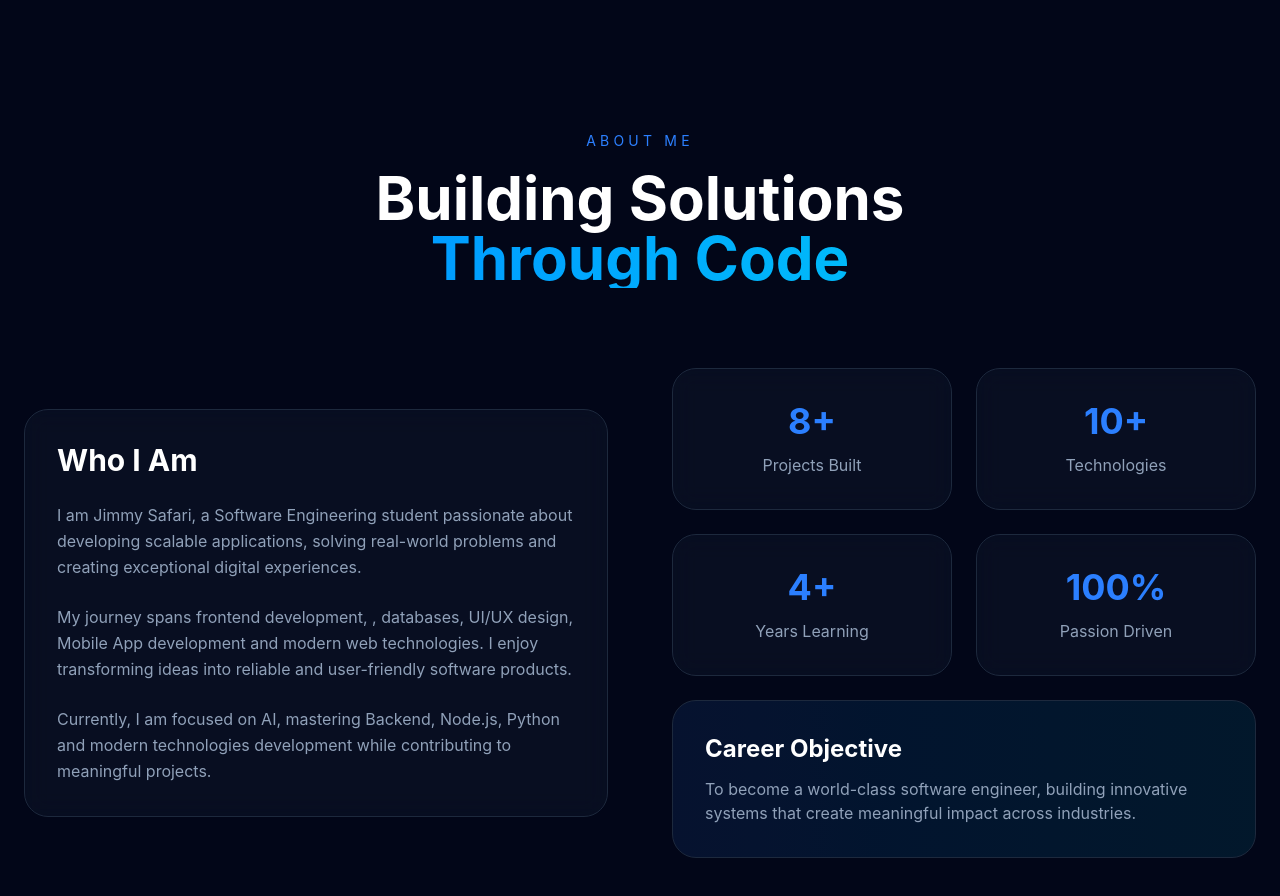
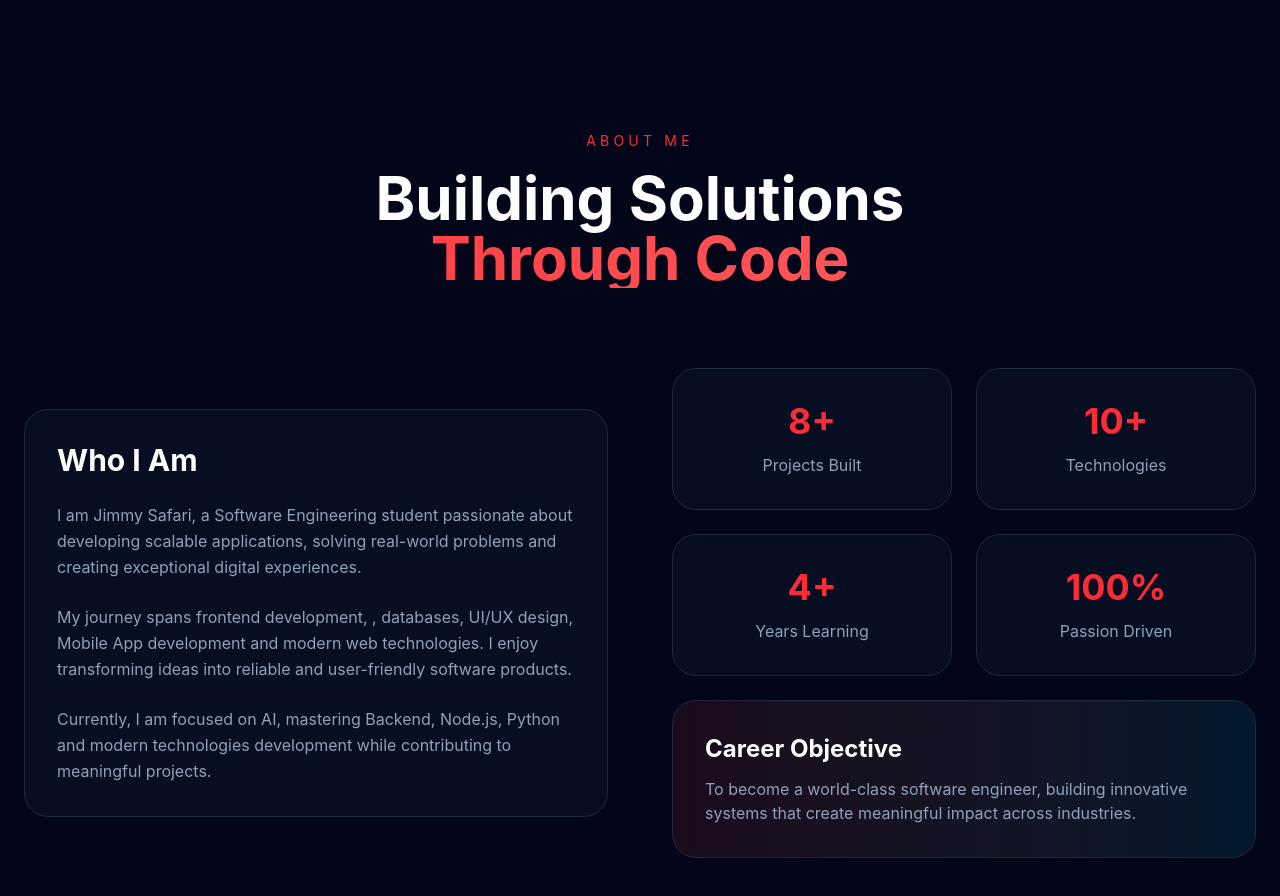
Before and after one commit to JimmySaf/Jimmysaf-Portfolio, a React (Vite) app: page / in a window 1280 px wide. Shown: the part 800-1696 px from the top of the page. Built offline with nearby package versions, Linux system fonts and the light colour scheme; no server answers.

Commit message:
Update About section content

```diff
--- a/src/components/About.tsx
+++ b/src/components/About.tsx
@@ -28,13 +28,13 @@ const About = () => {
         {/* Section Header */}
         <div className="text-center mb-20">
 
-          <span className="text-blue-500 uppercase tracking-[0.3em] text-sm">
+          <span className="text-red-500 uppercase tracking-[0.3em] text-sm">
             About Me
           </span>
 
           <h2 className="mt-4 text-4xl md:text-6xl font-bold">
             Building Solutions
-            <span className="block bg-gradient-to-r from-blue-500 to-cyan-400 bg-clip-text text-transparent">
+            <span className="block bg-gradient-to-r from-red-500 to-red-400 bg-clip-text text-transparent">
               Through Code
             </span>
           </h2>
@@ -46,7 +46,7 @@ const About = () => {
           {/* Left Side */}
           <div>
 
-            <div className="rounded-3xl border border-slate-800 bg-slate-900/50 backdrop-blur-md p-8">
+            <div className="rounded-3xl border border-slate-800 bg-slate-900/50 backdrop-red-md p-8">
 
               <h3 className="text-3xl font-bold mb-6">
                 Who I Am
@@ -95,10 +95,10 @@ const About = () => {
                     transition-all
                     duration-300
                     hover:-translate-y-2
-                    hover:border-blue-500
+                    hover:border-orange-500
                   "
                 >
-                  <h3 className="text-4xl font-bold text-blue-500">
+                  <h3 className="text-4xl font-bold text-red-500">
                     {stat.value}
                   </h3>
 
@@ -119,7 +119,7 @@ const About = () => {
                 border
                 border-slate-800
                 bg-gradient-to-r
-                from-blue-500/10
+                from-red-500/10
                 to-cyan-500/10
                 p-8
               "
```
